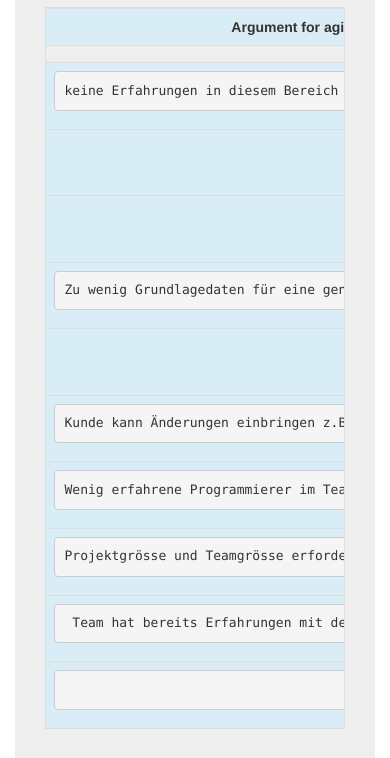
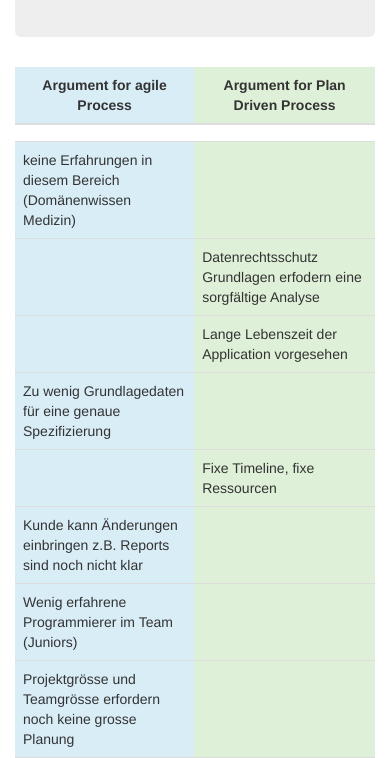
Before and after one commit to PremiumBurger/ch.bfh.bti7081.s2017.green, a plain HTML site: page teamgreen-pms/src/main/resources/doc/task02/task02.html in a window 390 px wide. Shown: the part 86-844 px from the top of the page. Drawn offline with nearby package versions, Linux system fonts and the light colour scheme.

Commit message:
update task02 design to work in mobile as well

```diff
--- a/teamgreen-pms/src/main/resources/doc/task02/task02.html
+++ b/teamgreen-pms/src/main/resources/doc/task02/task02.html
@@ -11,64 +11,65 @@
     <link rel="stylesheet" href="https://maxcdn.bootstrapcdn.com/bootstrap/3.3.7/css/bootstrap.min.css">
 </head>
 <body>
-<div class="container-fluid">
-    <div class="jumbotron jumbotron-fluid">
-        <div class="container-fluid">
+<div class="container">
+    <div class="jumbotron">
         <h2 class="text-center">PMS - Task 02</h2>
-            <div class="table-responsive">
-                <table class="table ">
-                    <tr>
-                        <th class="info col-md-6 text-center">Argument for agile Process</th>
-                        <th class="success col-md-6 text-center">Argument for Plan Driven Process</th>
-                    </tr>
+    </div>
+    <table class="table">
+        <thead>
+            <th class="info text-center">Argument for agile Process</th>
+            <th class="success text-center">Argument for Plan Driven Process</th>
+        </thead>
+        <tbody>
             <tr>
                 <td></td>
                 <td></td>
             </tr>
             <tr>
-                        <td class="info"><pre>keine Erfahrungen in diesem Bereich (Domänenwissen Medizin)</pre></td>
+                <td class="info">keine Erfahrungen in diesem Bereich (Domänenwissen Medizin)</td>
                 <td class="success"></td>
             </tr>
             <tr>
                 <td class="info"></td>
-                        <td class="success"><pre>Datenrechtsschutz Grundlagen erfodern eine sorgfältige Analyse</pre></td>
+                <td class="success">Datenrechtsschutz Grundlagen erfodern eine sorgfältige Analyse</td>
             </tr>
             <tr>
                 <td class="info"></td>
-                        <td class="success"><pre>Lange Lebenszeit der Application vorgesehen</pre></td>
+                <td class="success">Lange Lebenszeit der Application vorgesehen</td>
             </tr>
             <tr>
-                        <td class="info"><pre>Zu wenig Grundlagedaten für eine genaue Spezifizierung</pre></td>
+                <td class="info">Zu wenig Grundlagedaten für eine genaue Spezifizierung</td>
                 <td class="success"></td>
             </tr>
             <tr>
                 <td class="info"></td>
-                        <td class="success"><pre>Fixe Timeline, fixe Ressourcen</pre></td>
+                <td class="success">Fixe Timeline, fixe Ressourcen</td>
             </tr>
             <tr>
-                        <td class="info"><pre>Kunde kann Änderungen einbringen z.B. Reports sind noch nicht klar</pre></td>
+                <td class="info">Kunde kann Änderungen einbringen z.B. Reports sind noch nicht klar</td>
                 <td class="success"></td>
             </tr>
             <tr>
-                        <td class="info"><pre>Wenig erfahrene Programmierer im Team (Juniors)</pre></td>
+                <td class="info">Wenig erfahrene Programmierer im Team (Juniors)</td>
                 <td class="success"></td>
             </tr>
             <tr>
-                        <td class="info"><pre>Projektgrösse und Teamgrösse erfordern noch keine grosse Planung</pre></td>
+                <td class="info">Projektgrösse und Teamgrösse erfordern noch keine grosse Planung</td>
                 <td class="success"></td>
             </tr>
             <tr>
-                        <td class="info"><pre> Team hat bereits Erfahrungen mit der Agilen Entwicklung</pre></td>
+                <td class="info"> Team hat bereits Erfahrungen mit der Agilen Entwicklung</td>
                 <td class="success"></td>
             </tr>
             <tr>
                 <td class="info" colspan="2"><pre class="text-center">Entscheidung : Agil</pre></td>
             </tr>
+        </tbody>
     </table>
 </div>
-        </div>
-    </div>
-</div>
+
+<!-- jQuery (necessary for Bootstrap's JavaScript plugins) -->
+<script src="https://ajax.googleapis.com/ajax/libs/jquery/1.12.4/jquery.min.js"></script>
 
 <!-- Include all compiled plugins (below), or include individual files as needed -->
 <script src="https://maxcdn.bootstrapcdn.com/bootstrap/3.3.7/js/bootstrap.min.js"></script>
```
Lines whose indentation alone changed are shown as unchanged.
